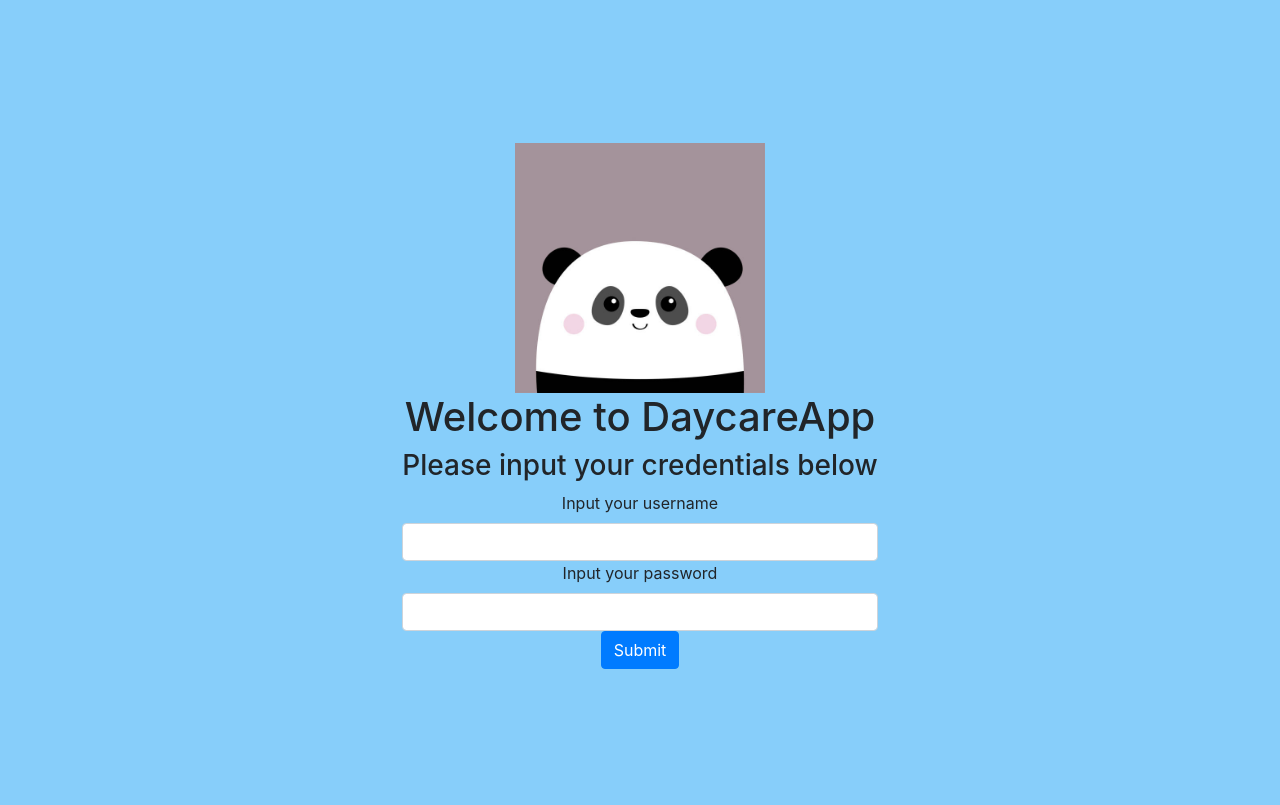
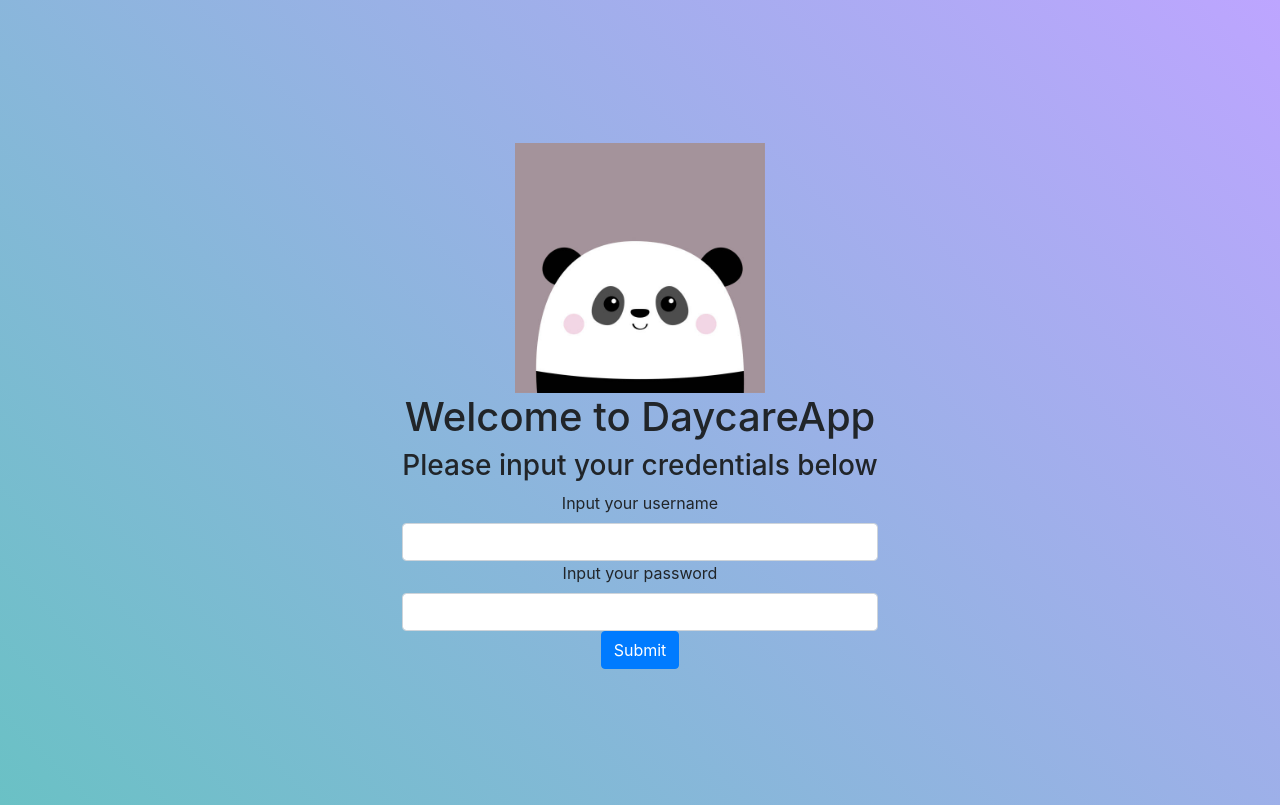
Before and after one commit to BalazsGitHub/RoskildeDaycare2.0, a Spring Boot app: page / in a window 1280 px wide. Run offline with Spring Boot 4, Linux system fonts and the light colour scheme; some libraries are stand-ins or nearby versions.

Commit message:
changed background color

```diff
--- a/myfirstapplication 4/src/main/resources/static/css/style.css
+++ b/myfirstapplication 4/src/main/resources/static/css/style.css
@@ -1,7 +1,7 @@
 body{
     overflow-x: hidden !important;
     padding: 50px 100px !important;
-    background-color: lightskyblue;
+    background: linear-gradient(45deg, #6ac1c5, #bda5ff);
 }
 
 *{
```
